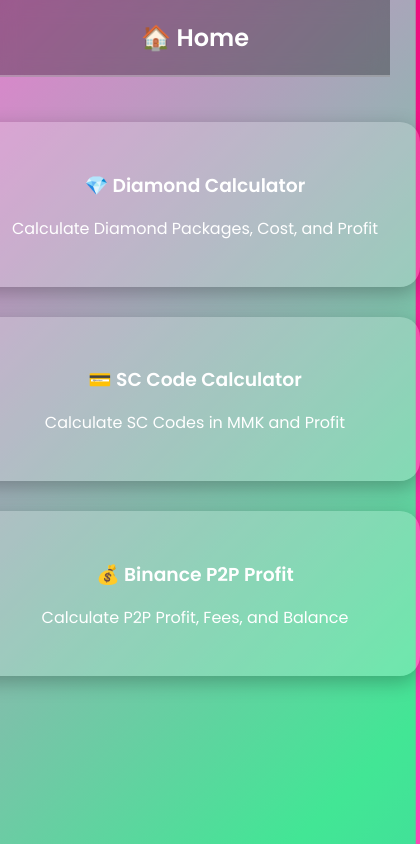
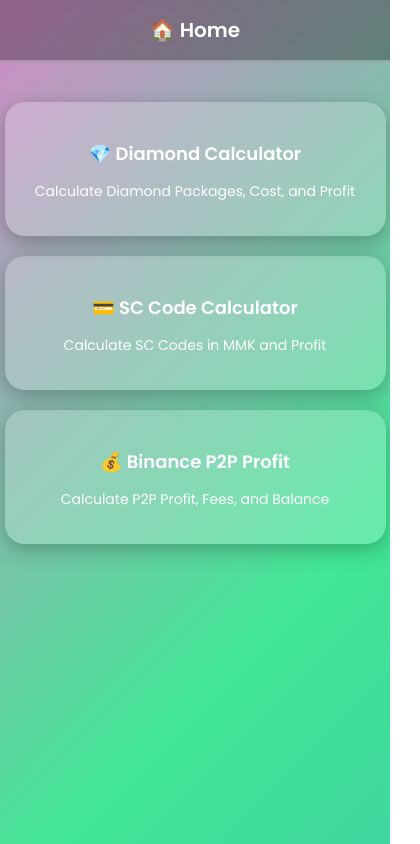
Before and after one commit to Mulli8407/Personal, a plain HTML site: page index.html in a window 390 px wide. Shown: the whole page, 420 px wide, since content can reach past the window. Drawn offline with Linux system fonts and the light colour scheme.

Commit message:
Update index.html

```diff
--- a/index.html
+++ b/index.html
@@ -21,7 +21,7 @@ body {
   100%{background-position:0% 50%;}
 }
 
-/* Top label style (same as other pages) */
+/* Top label style */
 .top-label {
   width: 100%;
   text-align: center;
@@ -39,6 +39,9 @@ body {
   display: flex;
   flex-direction: column;
   align-items: center;
+  width: 100%;
+  max-width: 500px;
+  margin: 0 auto;
 }
 
 .card {
@@ -46,7 +49,8 @@ body {
   padding: 30px 25px;
   border-radius: 20px;
   margin: 15px;
-  width: 400px;
+  width: 90%;
+  max-width: 400px;
   text-align: center;
   box-shadow: 0 6px 20px rgba(0,0,0,0.25);
   cursor: pointer;
@@ -60,6 +64,24 @@ body {
 
 .card h3 {
   margin-bottom: 10px;
+}
+
+/* Responsive for mobile */
+@media screen and (max-width: 480px) {
+  .top-label {
+    font-size: 20px;
+    padding: 15px 0;
+  }
+  .card {
+    padding: 20px 15px;
+    margin: 10px;
+  }
+  .card h3 {
+    font-size: 18px;
+  }
+  .card p {
+    font-size: 14px;
+  }
 }
 </style>
 </head>
```
